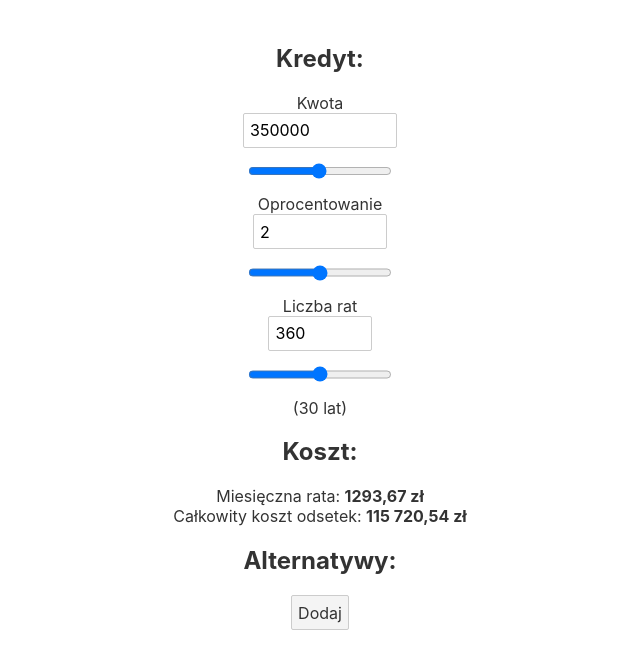
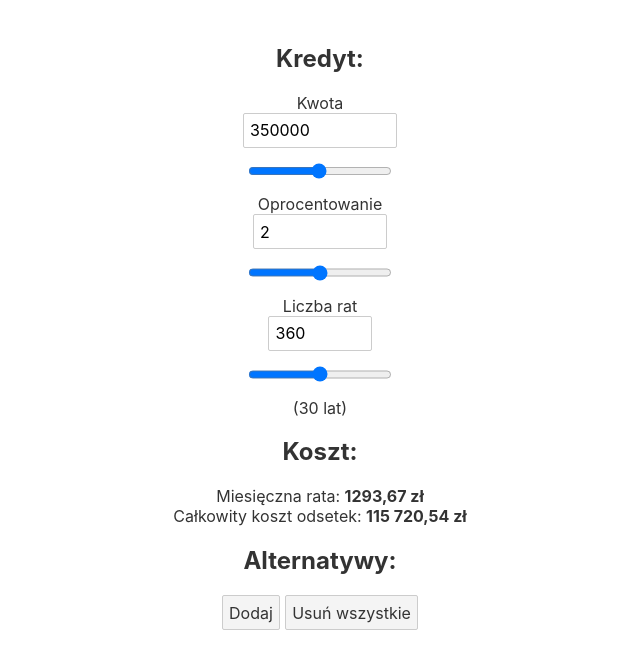
Before and after one commit to adamwroo/svelte-mortgage-calculator, a Svelte app: page / in a window 1280 px wide. Shown: the top 668 px of the page, without its empty margins (320-960 px from the left). Built offline with nearby package versions, Linux system fonts and the light colour scheme.

Commit message:
button to remove all alternatives added

```diff
--- a/src/components/Alternatives.svelte
+++ b/src/components/Alternatives.svelte
@@ -38,10 +38,15 @@
         let id = e.detail;
         alternatives = alternatives.filter(a => a.id !== id);
     }
+
+    const removeAllAlternatives = () => {
+        alternatives = [];
+    }
 </script>
 
 <h2>Alternatywy:</h2>
 <button on:click={() => (showModal = true)}>Dodaj</button>
+<button on:click={removeAllAlternatives}>Usuń wszystkie</button>
 
 {#if showModal}
     <AlternativeDialog
```
